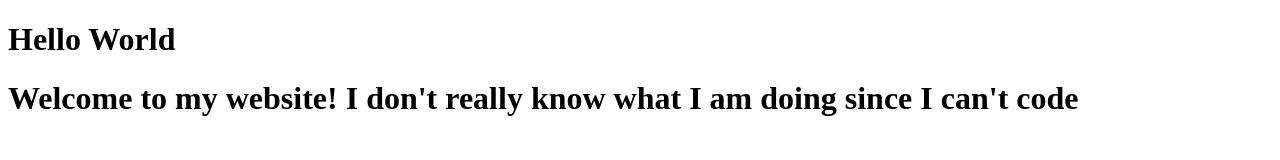
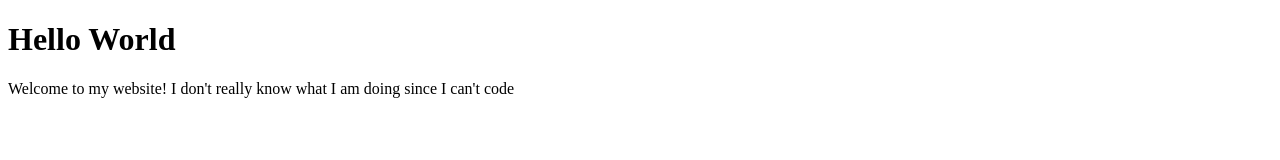
Before and after one commit to amk42-1639902/amk42-1639902.github.io, a plain HTML site: page index.html in a window 1280 px wide. Drawn offline with Linux system fonts and the light colour scheme.

Commit message:
Add files via upload

```diff
--- a/index.html
+++ b/index.html
@@ -6,10 +6,7 @@
 	<body>
 		<h1>Hello World</h1>
 	</body>
-	<head>
-		<title>Welcome</title>
-	</head>
 	<body>
-		<h1>Welcome to my website! I don't really know what I am doing since I can't code</h1>
+		<p>Welcome to my website! I don't really know what I am doing since I can't code</p>
 	</body>
 </html>
```
